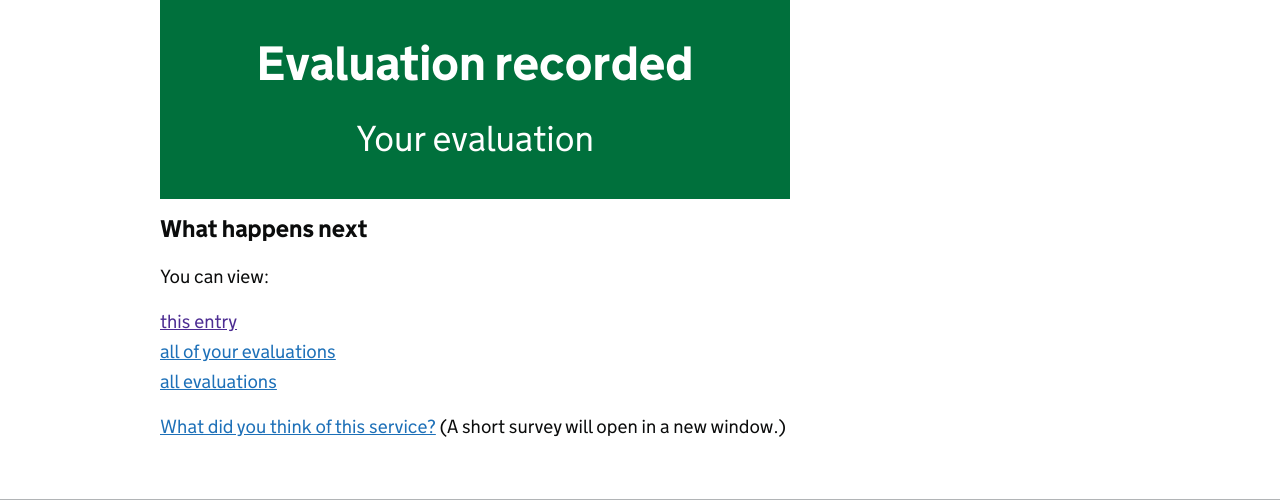
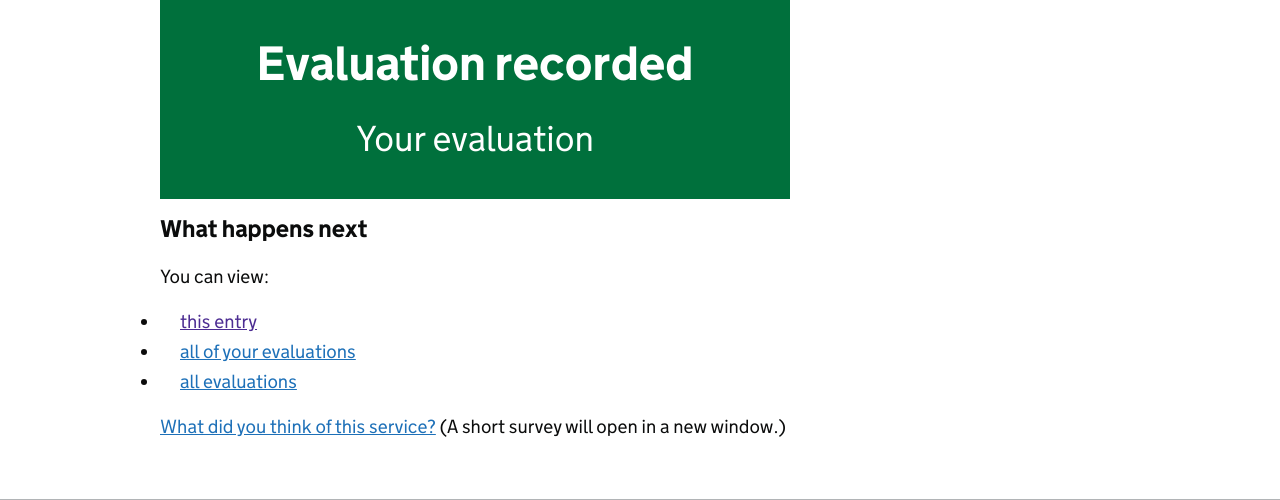
Before and after one commit to i-dot-ai/evaluation-registry, a Python web app: template evaluation_registry/templates/share-form/confirmation.html in a window 1280 px wide. Shown: the part 147-647 px from the top of the page. Run offline with Jinja, Linux system fonts and the light colour scheme; the template is opened without the code that fills it, so the values that code supplies are empty.

Commit message:
Added bullet points to confirmation list

```diff
--- a/evaluation_registry/templates/share-form/confirmation.html
+++ b/evaluation_registry/templates/share-form/confirmation.html
@@ -16,13 +16,13 @@
       <p class="govuk-body">
         You can view:
         <ul class="govuk-list">
-          <li>
+          <li class="govuk-list--bullet">
             <a href="{{url('evaluation-detail', evaluation.id)}}" class="govuk-link">this entry</a>
           </li>
-          <li>
+          <li class="govuk-list--bullet">
             <a href="{{url('search')}}?evaluations_to_show=user" class="govuk-link">all of your evaluations</a>
           </li>
-          <li>
+          <li class="govuk-list--bullet">
             <a href="{{url('search')}}?evaluations_to_show=user&evaluations_to_show=public" class="govuk-link">all evaluations</a>
           </li>
         </ul>
```
